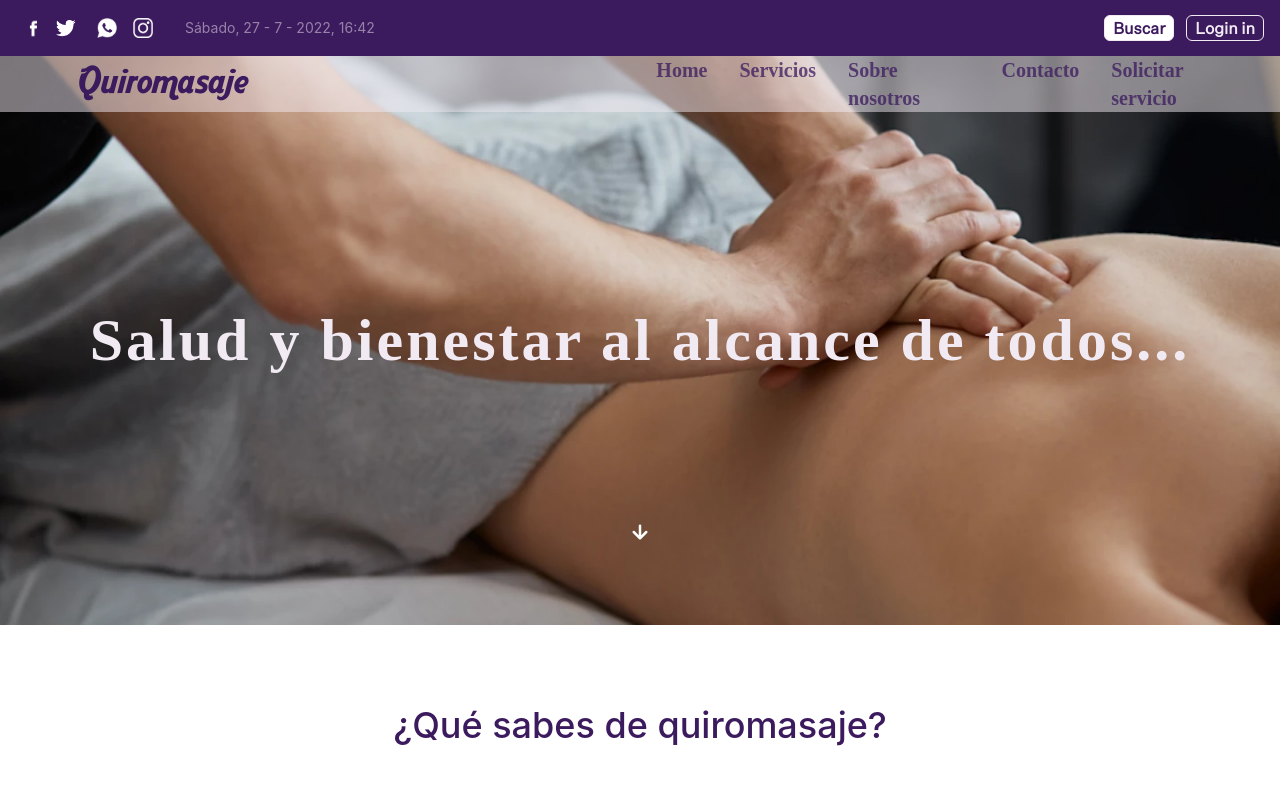
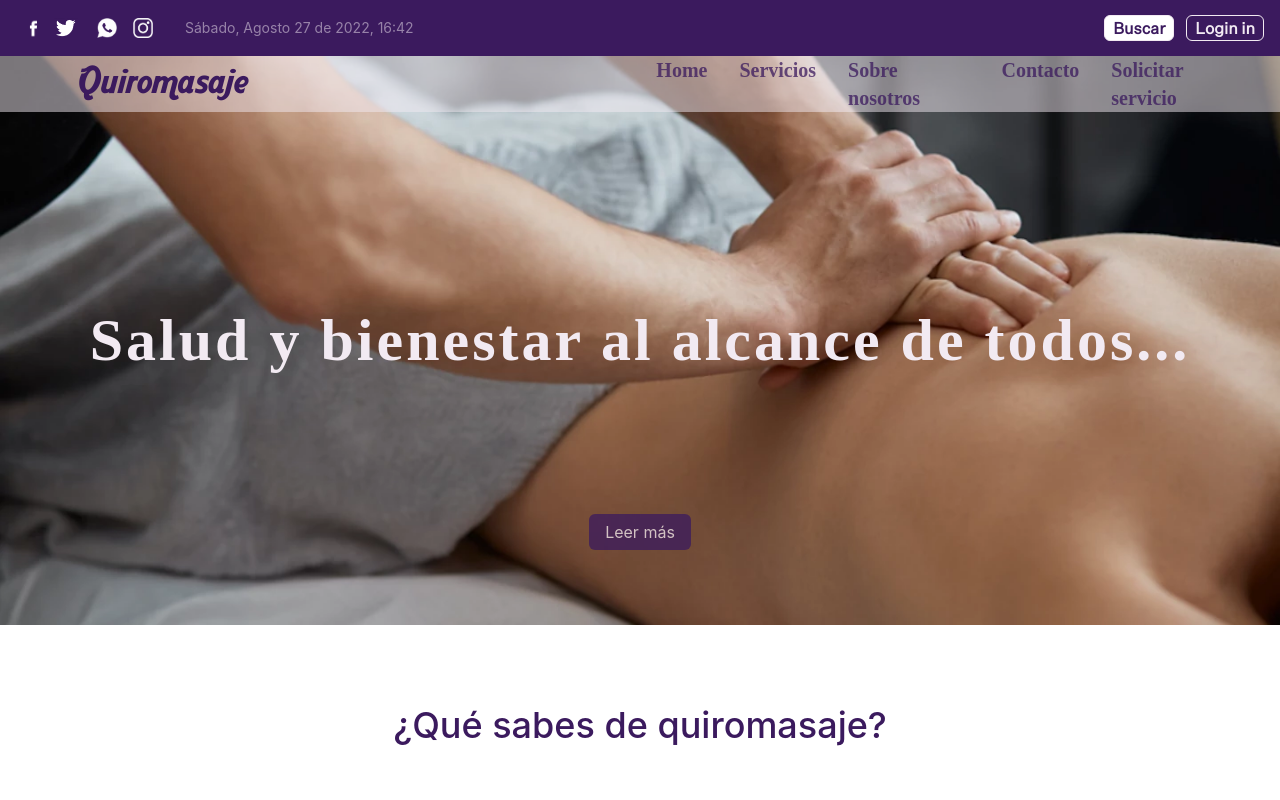
Before and after one commit to Dolo86rv/webclinic, a React (Create React App) app: page / in a window 1280 px wide. Shown: the top 800 px of the page. Built offline with nearby package versions, Linux system fonts and the light colour scheme; a web font is replaced by a local one.

Commit message:
se agregan componentes auxiliares

```diff
--- /dev/null
+++ b/src/Component/Assistant/buttonread.js
@@ -0,0 +1,10 @@
+import React from 'react'
+import { HashLink as Link } from 'react-router-hash-link'
+
+export const ReadMore = () => {
+  return (
+    <>
+    <Link to='#section1' className="bg-c-malva opacity-75 text-c-fondo rounded-md py-2 px-4 hover:opacity-50">Leer más</Link>
+    </>
+  )
+}
--- a/src/Component/Fecha/index.js
+++ b/src/Component/Fecha/index.js
@@ -10,34 +10,10 @@ export const Fecha = () => {
         let hh=f.getHours()
         let min=f.getMinutes()
         let diaSemana=["Domingo","Lunes","Martes","Miércoles","Jueves","Viernes","Sábado"]
-        //let mes=["Enero","Febrero","Marzo","Abril","Mayo","Junio","Julio","Agosto","Septiembre","Octubre","Nobiembre","Diciembre"]
-        let fechaActual=''
+        let mes=["Enero","Febrero","Marzo","Abril","Mayo","Junio","Julio","Agosto","Septiembre","Octubre","Nobiembre","Diciembre"]
+        let fechaActual= diaSemana[day] + ",   "  + mes[mm] + "   " + dd + " de " + aa + ",    " + hh + ":" + min
 
-        switch (day) {
-            case 0:
-                fechaActual= diaSemana[0] + ",   "  +  dd + " - " + mm + " - " + aa + ",    " + hh + ":" + min
-                return fechaActual.toString()
-            case 1:
-                fechaActual= diaSemana[1] + ",   "  +  dd + " - " + mm + " - " + aa + ",    " + hh + ":" + min
-                return fechaActual.toString()
-            case 2:
-                fechaActual= diaSemana[2] + ",   "  +  dd + " - " + mm + " - " + aa + ",    " + hh + ":" + min
-                return fechaActual.toString()
-            case 3:
-                fechaActual= diaSemana[3] + ",   "  +  dd + " - " + mm + " - " + aa + ",    " + hh + ":" + min
-                return fechaActual.toString()
-            case 4:
-                fechaActual= diaSemana[4] + ",   "  +  dd + " - " + mm + " - " + aa + ",    " + hh + ":" + min
-                return fechaActual.toString()
-            case 5:
-                fechaActual= diaSemana[5] + ",   "  +  dd + " - " + mm + " - " + aa + ",    " + hh + ":" + min
-                return fechaActual.toString()
-            case 6:
-                fechaActual= diaSemana[6] + ",  " +  dd + " - " + mm + " - " + aa + ",    " + hh + ":" + min
-                return fechaActual.toString()
-            default:
-                break;
-        }
+        return fechaActual.toString()
     }
     return (
     <div className="ml-8 text-sm text-c-fondo opacity-50">
--- a/src/Component/Home/index.js
+++ b/src/Component/Home/index.js
@@ -1,8 +1,9 @@
 import React from 'react'
 import chiromassage from '../../img/quiromasaje-1440x455.webp'
-import arrow from '../../img/arrow_down.svg'
-import { HashLink as Link } from 'react-router-hash-link'
+//import arrow from '../../img/arrow_down.svg'
+//import { HashLink as Link } from 'react-router-hash-link'
 import { Section1 } from './section1'
+import { ReadMore } from '../Assistant/buttonread'
 //import { Picture }  from 'react-responsive-picture'
 //import { Background } from 'react-imgix'
 //import chiro250 from '../../img/quiromasaje-250.avif'
@@ -23,9 +24,7 @@ export const Home = () => {
             <p className="texto2 text-xl font-bold text-c-fondo tracking-wider flex-none sm:text-4xl md:text-6xl">Salud y bienestar al alcance de todos...</p>
           </div>
           <div className='absolute mt-96 hidden sm:block'>
-            <Link to='/'>
-              <img className="" src={arrow} alt="" width={30} height={30} />
-            </Link>
+            <ReadMore />
           </div>
       </div>
       <Section1 />
@@ -49,4 +48,7 @@ export const Home = () => {
 
         <img src={chiromassage} alt='' sizes='100vw' />
       </picture>
+      <Link to='/'>
+              <img className="" src={arrow} alt="" width={30} height={30} />
+      </Link>
       */
--- a/src/Component/Home/section1.js
+++ b/src/Component/Home/section1.js
@@ -1,8 +1,8 @@
 import React from 'react'
-import { Link } from 'react-router-dom'
 import Quiro1 from '../../img/quiro1.webp'
 import Quiro2 from '../../img/quiro2.webp'
 import Quiro3 from '../../img/quiro3.webp'
+import { ReadMore } from '../Assistant/buttonread'
 
 const listData=[
   {
@@ -27,7 +27,7 @@ const listData=[
 
 export const Section1 = () => {
   return (
-    <div className="pt-20">
+    <div className="pt-20" id="section1">
       <h1 className="text-center text-c-malva text-xl pb-24 font-medium sm:text-4xl">¿Qué sabes de quiromasaje?</h1>
       <div className="flex flex-wrap justify-between px-8 mx-0 sm:mx-20">
       {listData.map((item)=>(
@@ -50,7 +50,7 @@ export const Section1 = () => {
             <p className="mt-2 text-slate-500 justify-center items-center">{item.description}</p>
           </div>
           <div className="self-end mb-4 ml-60">
-            <Link to='/' className="bg-c-malva text-c-fondo rounded-md py-2 px-4 hover:opacity-50">Leer más</Link>
+            <ReadMore />
           </div>
         </div>
       </div>
```
